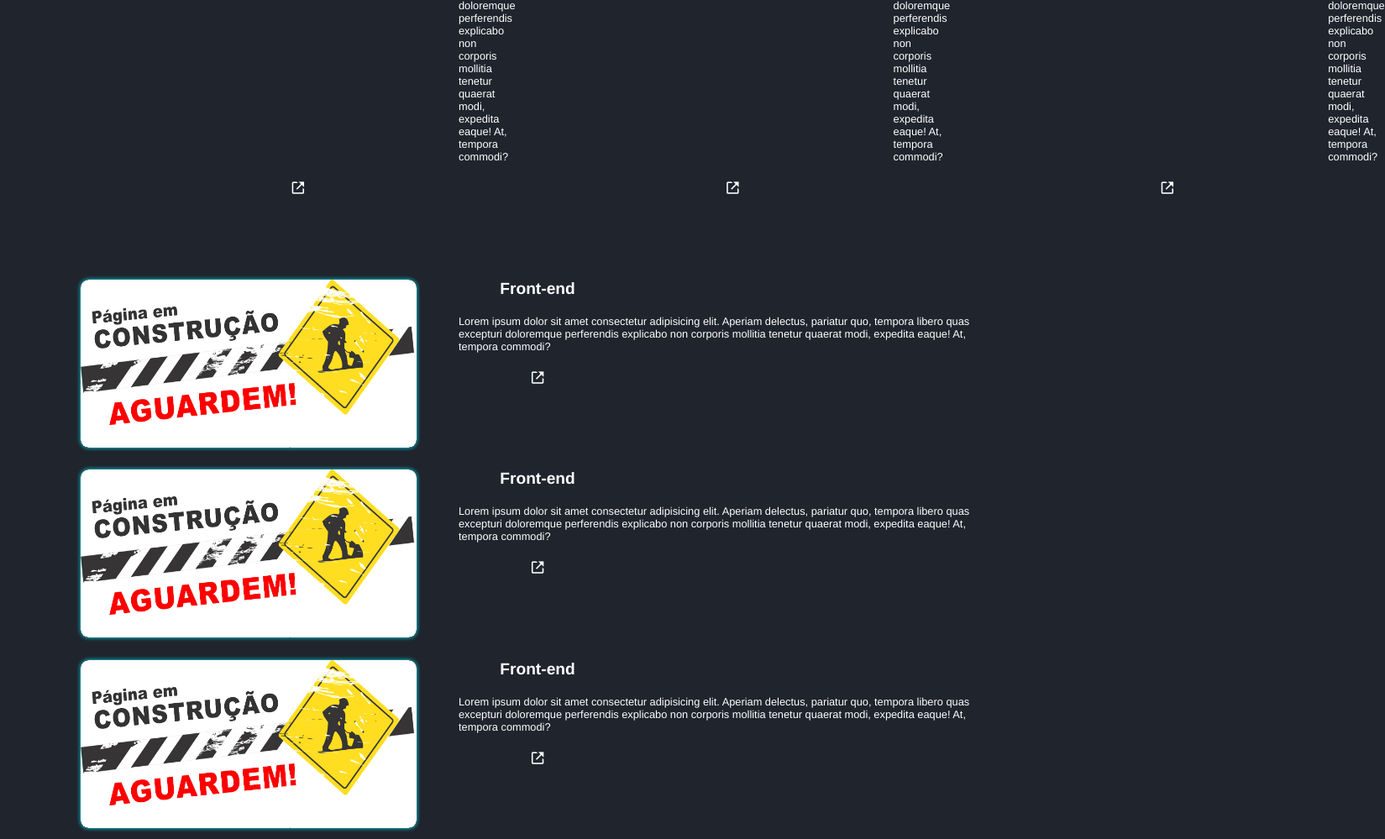
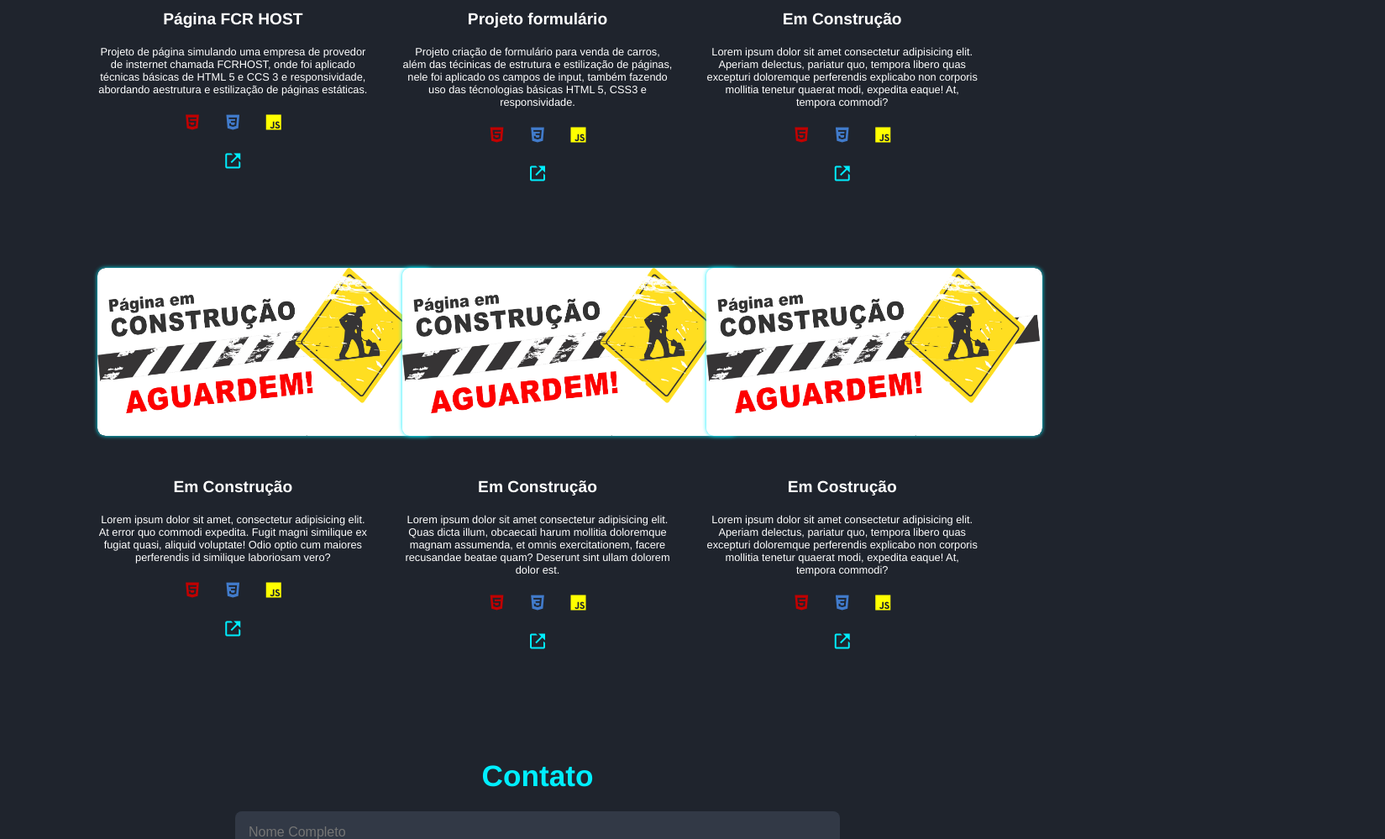
Before and after one commit to Filipe-Candido/site-portifolio-main, a plain HTML site: page index.html in a window 1280 px wide. Shown: the part 1290-2289 px from the top of the page at 84% size, 1649 px wide, since content can reach past the window. Drawn offline with nearby package versions, Linux system fonts and the light colour scheme.

Commit message:
alterando layout do portifólio

```diff
--- a/css/styles.css
+++ b/css/styles.css
@@ -163,16 +163,20 @@ span{
 
 }
 
-.container-01{
+.container-projetos{
+    text-align: center;
     display: flex;
 }
 .portifolio-container{
-    display:grid;
-    gap: 1.2rem;
+    padding-left: 20px;
+    width: 90%;
+    display:flex;
+
 
 
 }
 .portifolio-box{
+
     margin-top: 100px;
     position: absolute;
     border-radius: 0.6rem;
@@ -201,32 +205,58 @@ span{
 }
 
 .portifolio-layer h4{
-    margin-top:100px;
-    justify-content: center;
+    padding-right: 20px;
+    margin-top: 350px;
+    text-align: center;
     font-size:1.2rem ;
     color:var(--text-color);
-    display: flex;
+
 
 }
 
 .portifolio-layer p{
     margin-top: 20px;
     display: flex;
-    justify-content: flex-end;
     font-size: 0.8rem;
     color:var(--text-color);
-    margin-left: 450px;
+    padding-right: 20px;
 
 
 }
+.portifolio-layer i{
+    margin-top: 20px;
+    padding-right: 20px;
+    font-size: 1.5rem;
+    color:var(--text-color);
+    justify-content: center;
+.portifolio-layer i
+
+}
+
+.portifolio-layer .bxl-html5{
+    color: #c00000;
+}
+
+.portifolio-layer .bxl-css3{
+
+    color: #417bcb;
+}
+.portifolio-layer .bxl-javascript{
+
+    color: #ffff00;
+}
 
 .portifolio-layer a {
+    margin-top: 20px;
+    padding-right: 20px;
+    display: flex;
+    font-size: 1.5rem;
+    color:var(--main-color);
+    justify-content: center;
+}
 
-    margin-top: 20px;
-    display: flex;
-    font-size: 1.2rem;
-    color:var(--text-color);
-    justify-content: center;
+.portifolio-layer a:hover{
+    color: var(--color-03);
 }
 
 .social-media a {
--- a/index.html
+++ b/index.html
@@ -58,7 +58,7 @@
 
         <h2>Portifólio<span> de projetos</span> </h2>
 
-          <div class="container-01">
+          <div class="container-projetos">
 
             <div class="portifolio-container">
               <div class="portifolio-box">
@@ -68,7 +68,10 @@
 
                   <div class="portifolio-layer">
                       <h4>Página FCR HOST</h4>
-                      <p>Lorem ipsum dolor sit amet consectetur adipisicing elit. Aperiam delectus, pariatur quo, tempora libero quas excepturi doloremque perferendis explicabo non corporis mollitia tenetur quaerat modi, expedita eaque! At, tempora commodi?</p>
+                      <p>Projeto de página simulando uma empresa de provedor de insternet chamada FCRHOST, onde foi aplicado técnicas básicas de HTML 5 e CCS 3  e responsividade, abordando aestrutura e  estilização de páginas estáticas. </p>
+                      <i class='bx bxl-html5'></i>
+                      <i class='bx bxl-css3' ></i>
+                      <i class='bx bxl-javascript' ></i>
                       <a href="./FCRHOST/index.html" target="_blank" class='bx bx-link-external'></a>
                   </div>
                 </div>
@@ -81,7 +84,10 @@
 
                       <div class="portifolio-layer">
                           <h4>Projeto formulário</h4>
-                          <p>Lorem ipsum dolor sit amet consectetur adipisicing elit. Aperiam delectus, pariatur quo, tempora libero quas excepturi doloremque perferendis explicabo non corporis mollitia tenetur quaerat modi, expedita eaque! At, tempora commodi?</p>
+                          <p>Projeto criação de formulário para venda de carros, além das técinicas de estrutura e estilização de páginas, nele foi aplicado os campos de input, também fazendo uso das técnologias básicas HTML 5, CSS3 e responsividade.</p>
+                          <i class='bx bxl-html5'></i>
+                          <i class='bx bxl-css3' ></i>
+                          <i class='bx bxl-javascript' ></i>
                           <a href="./projeto-formulario/index.html" target="_blank" class='bx bx-link-external'></a>
                       </div>
               </div>
@@ -93,8 +99,11 @@
                   </div>
 
                   <div class="portifolio-layer">
-                      <h4>Front-end</h4>
+                      <h4>Em Construção</h4>
                       <p>Lorem ipsum dolor sit amet consectetur adipisicing elit. Aperiam delectus, pariatur quo, tempora libero quas excepturi doloremque perferendis explicabo non corporis mollitia tenetur quaerat modi, expedita eaque! At, tempora commodi?</p>
+                      <i class='bx bxl-html5'></i>
+                      <i class='bx bxl-css3' ></i>
+                      <i class='bx bxl-javascript' ></i>
                       <a href="#" target="_blank" class='bx bx-link-external'></a>
                   </div>
                 </div>
@@ -103,107 +112,63 @@
 
 
 
+            <!-- Teste container de projetos -->
 
 
+            <div class="container-projetos">
 
-
-
-                    <!-- <div class="portifolio-container"> -->
+              <div class="portifolio-container">
                 <div class="portifolio-box">
                      <img src="img/em-contrucao.jpg" alt="project1">
 
                     </div>
 
                     <div class="portifolio-layer">
-                                <h4>Front-end</h4>
-                                <p>Lorem ipsum dolor sit amet consectetur adipisicing elit. Aperiam delectus, pariatur quo, tempora libero quas excepturi doloremque perferendis explicabo non corporis mollitia tenetur quaerat modi, expedita eaque! At, tempora commodi?</p>
+                        <h4>Em Construção</h4>
+                        <p>Lorem ipsum dolor sit amet, consectetur adipisicing elit. At error quo commodi expedita. Fugit magni similique ex fugiat quasi, aliquid voluptate! Odio optio cum maiores perferendis id similique laboriosam vero? </p>
+                        <i class='bx bxl-html5'></i>
+                        <i class='bx bxl-css3' ></i>
+                        <i class='bx bxl-javascript' ></i>
                         <a href="#" target="_blank" class='bx bx-link-external'></a>
                     </div>
-                    <!-- <div class="portifolio-container"> -->
+                  </div>
+
+                  <div class="portifolio-container">
                     <div class="portifolio-box">
                          <img src="img/em-contrucao.jpg" alt="project1">
 
                         </div>
 
                         <div class="portifolio-layer">
-                                <h4>Front-end</h4>
-                                <p>Lorem ipsum dolor sit amet consectetur adipisicing elit. Aperiam delectus, pariatur quo, tempora libero quas excepturi doloremque perferendis explicabo non corporis mollitia tenetur quaerat modi, expedita eaque! At, tempora commodi?</p>
+                            <h4>Em Construção</h4>
+                            <p>Lorem ipsum dolor sit amet consectetur adipisicing elit. Quas dicta illum, obcaecati harum mollitia doloremque magnam assumenda, et omnis exercitationem, facere recusandae beatae quam? Deserunt sint ullam dolorem dolor est.</p>
+                            <i class='bx bxl-html5'></i>
+                            <i class='bx bxl-css3' ></i>
+                            <i class='bx bxl-javascript' ></i>
                             <a href="#" target="_blank" class='bx bx-link-external'></a>
                         </div>
-                    <!-- <div class="portifolio-container"> -->
+                </div>
+
+                <div class="portifolio-container">
                   <div class="portifolio-box">
                      <img src="img/em-contrucao.jpg" alt="project1">
 
                     </div>
 
                     <div class="portifolio-layer">
-                                <h4>Front-end</h4>
+                        <h4>Em Costrução</h4>
                         <p>Lorem ipsum dolor sit amet consectetur adipisicing elit. Aperiam delectus, pariatur quo, tempora libero quas excepturi doloremque perferendis explicabo non corporis mollitia tenetur quaerat modi, expedita eaque! At, tempora commodi?</p>
+                        <i class='bx bxl-html5'></i>
+                        <i class='bx bxl-css3' ></i>
+                        <i class='bx bxl-javascript' ></i>
                         <a href="#" target="_blank" class='bx bx-link-external'></a>
                     </div>
-                    <!-- <div class="portifolio-container"> -->
-                        <div class="portifolio-box">
-                             <img src="img/em-contrucao.jpg" alt="project1">
-
                   </div>
 
-                            <div class="portifolio-layer">
-                                <h4>Front-end</h4>
-                                <p>Lorem ipsum dolor sit amet consectetur adipisicing elit. Aperiam delectus, pariatur quo, tempora libero quas excepturi doloremque perferendis explicabo non corporis mollitia tenetur quaerat modi, expedita eaque! At, tempora commodi?</p>
-                              <a href="#" target="_blank" class='bx bx-link-external'></a>
-                            </div>
-                    <!-- <div class="portifolio-container"> -->
-                        <div class="portifolio-box">
-                             <img src="img/em-contrucao.jpg" alt="project1">
-
-                            </div>
-
-                            <div class="portifolio-layer">
-                                <h4>Front-end</h4>
-                                <p>Lorem ipsum dolor sit amet consectetur adipisicing elit. Aperiam delectus, pariatur quo, tempora libero quas excepturi doloremque perferendis explicabo non corporis mollitia tenetur quaerat modi, expedita eaque! At, tempora commodi?</p>
-                              <a href="#" target="_blank" class='bx bx-link-external'></a>
-                            </div>
-                    <!-- <div class="portifolio-container"> -->
-                        <div class="portifolio-box">
-                             <img src="img/em-contrucao.jpg" alt="project1">
-
-                            </div>
-
-                            <div class="portifolio-layer">
-                                <h4>Front-end</h4>
-                                <p>Lorem ipsum dolor sit amet consectetur adipisicing elit. Aperiam delectus, pariatur quo, tempora libero quas excepturi doloremque perferendis explicabo non corporis mollitia tenetur quaerat modi, expedita eaque! At, tempora commodi?</p>
-                              <a href="#" target="_blank" class='bx bx-link-external'></a>
-                            </div>
-                    <!-- <div class="portifolio-container"> -->
-                        <div class="portifolio-box">
-                             <img src="img/em-contrucao.jpg" alt="project1">
-
-                            </div>
-
-                            <div class="portifolio-layer">
-                                <h4>Front-end</h4>
-                                <p>Lorem ipsum dolor sit amet consectetur adipisicing elit. Aperiam delectus, pariatur quo, tempora libero quas excepturi doloremque perferendis explicabo non corporis mollitia tenetur quaerat modi, expedita eaque! At, tempora commodi?</p>
-                              <a href="#" target="_blank" class='bx bx-link-external'></a>
             </div>
 
 
 
-                <!--<div class="portifolio-box">
-                     <img src="img/form.jpg" alt="project2">
-
-                </div>
-                    <div class="portifolio-layer">
-                        <h4>Front-end</h4>
-                        <p>Lorem ipsum dolor sit amet consectetur adipisicing elit. Aperiam delectus, pariatur quo, tempora libero quas excepturi doloremque perferendis explicabo non corporis mollitia tenetur quaerat modi, expedita eaque! At, tempora commodi?</p>
-                      <a href="./projeto-formulario/index.html" target="_blank"><i class='bx bx-link-external'></i></a>
-                    </div>
-
-
-
-
-</div>
-</div>
--->
         </section>
 
     <!-- /section portifolio -->
@@ -256,7 +221,7 @@
 
     <!-- rodapé -->
      <footer>
-        <p>Copyright &copy;2024 by &lt; Filipe Cândido Rodrigues&gt;</p>
+        <p>Copyright &copy;2024 by Filipe Cândido Rodrigues</p>
     </footer>
 
 
```
Lines whose indentation alone changed are shown as unchanged.
